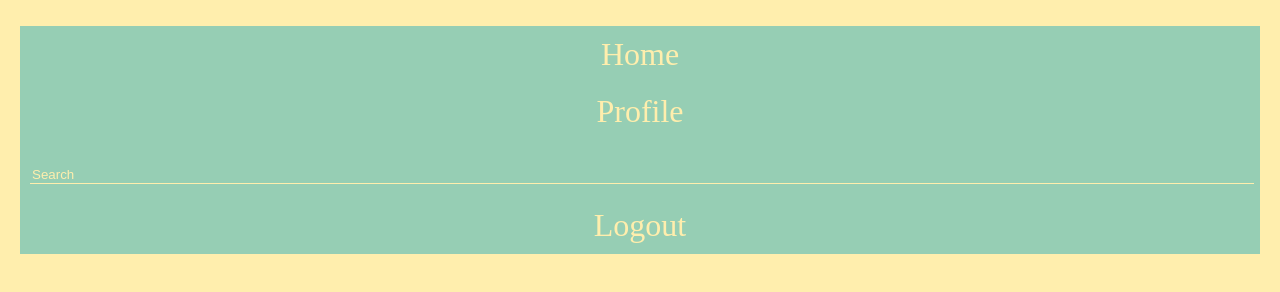
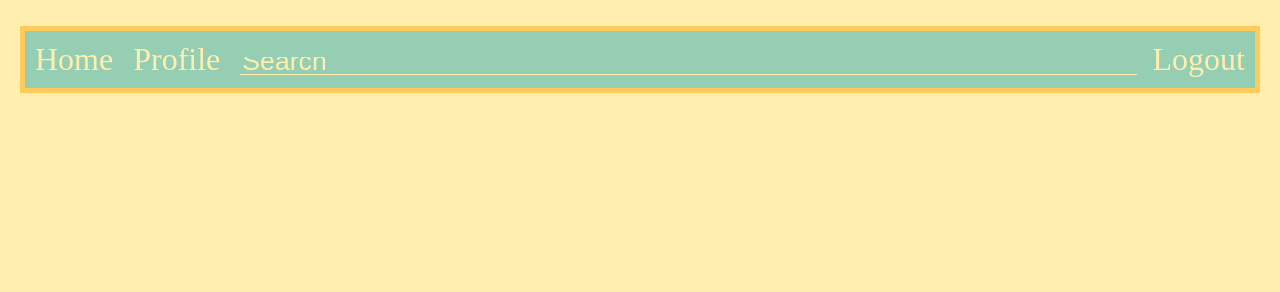
Before and after one commit to zacharyboelter/navbar, a plain HTML site: page index.html in a window 1280 px wide. Drawn offline with Linux system fonts and the light colour scheme.

Commit message:
adjust search placeholder

```diff
--- a/basic.css
+++ b/basic.css
@@ -26,10 +26,12 @@ html, body {
     background: transparent;
     border-bottom: 1px solid #ffeead;
     color: #ffeead;
+
 }
 
 ::placeholder{
     color: #ffeead;
+    font-size: 2em;
 }
 
 .search-input:focus {
--- a/index.css
+++ b/index.css
@@ -0,0 +1,8 @@
+.container {
+    border: 5px solid #ffcc5c;
+    display: flex;
+}
+
+.search {
+    flex: 1;
+}
```
